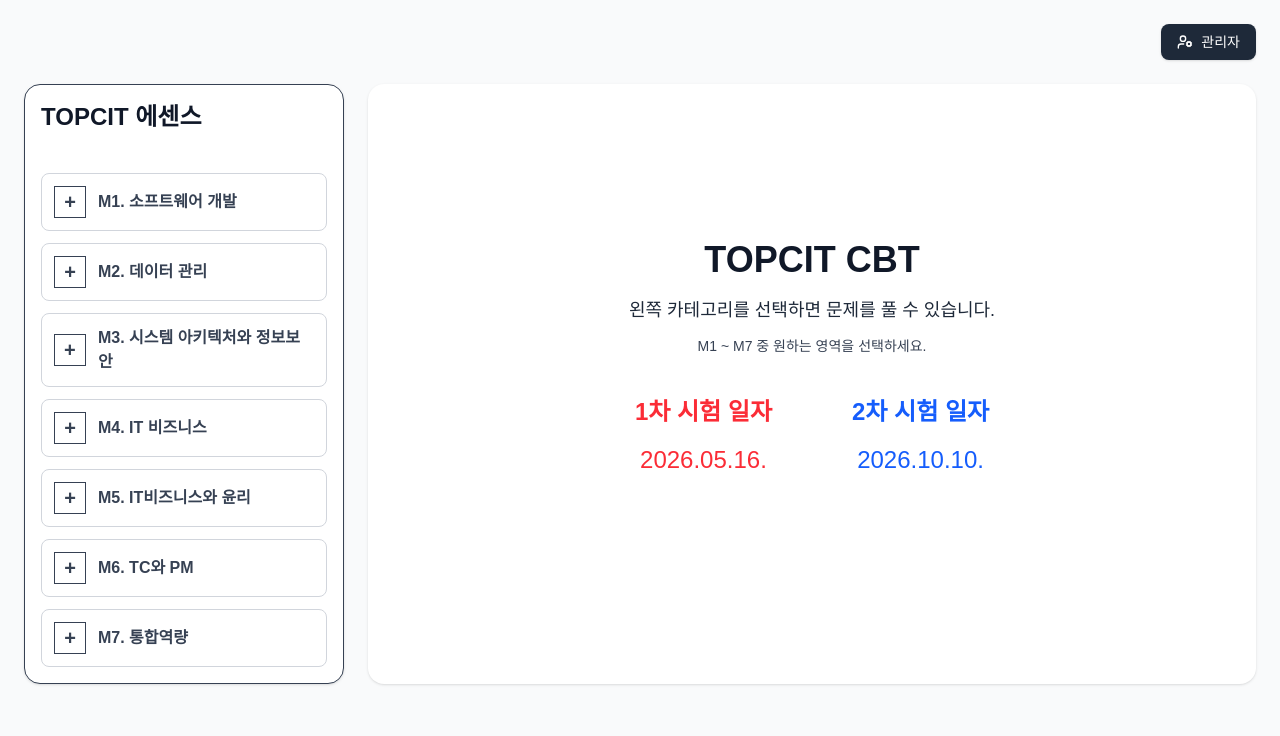
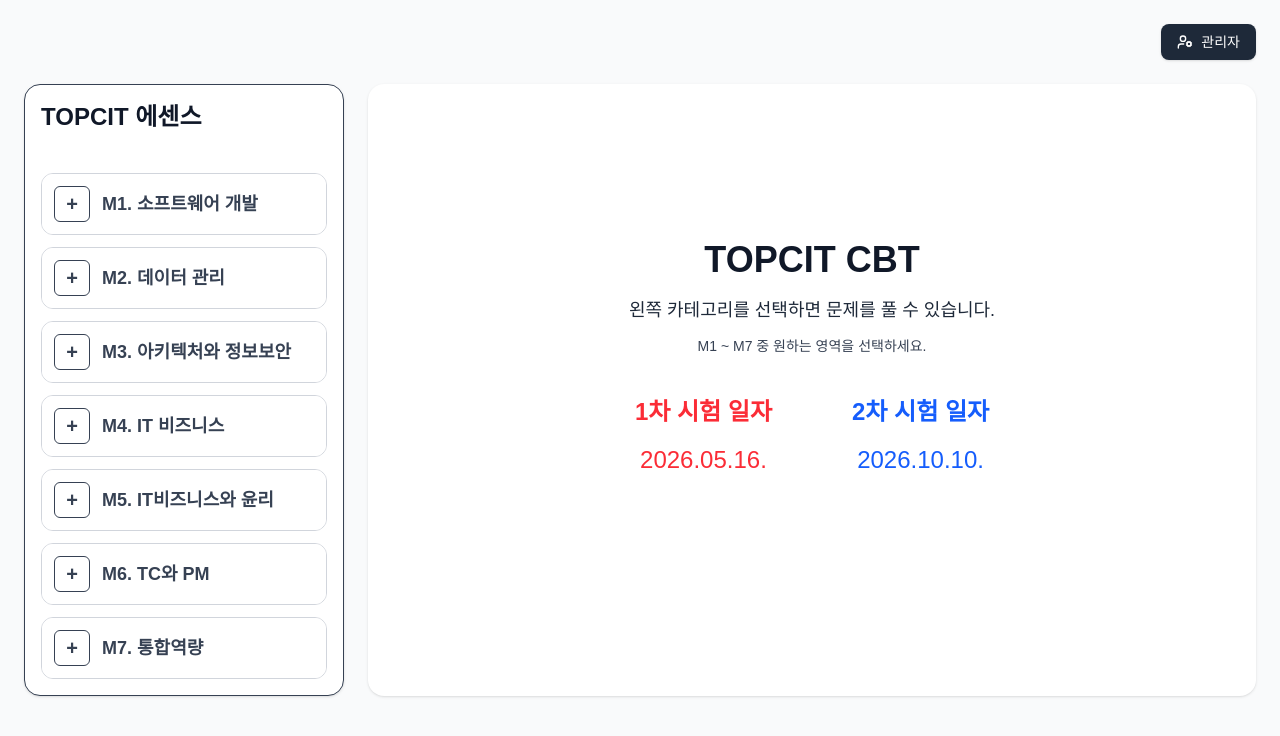
Before and after one commit to YANGYUNJIK/topcit, a Next.js app: page / in a window 1280 px wide. Shown: the top 736 px of the page. Built offline with nearby package versions, Linux system fonts and the light colour scheme.

Commit message:
update: Category_sub making fix

```diff
--- a/src/app/page.tsx
+++ b/src/app/page.tsx
@@ -1,24 +1,18 @@
 "use client";
 
 import Image from "next/image";
-import { UserCog } from "lucide-react";
 import { useEffect, useMemo, useState } from "react";
 import AnswerInput from "@/src/components/AnswerInput";
+import CategorySidebar from "@/src/components/CategorySidebar";
 import { Problem, ProblemCategory } from "@/src/types/problem";
-
-const categories: { key: ProblemCategory; label: string }[] = [
-  { key: "M1", label: "M1. 소프트웨어 개발" },
-  { key: "M2", label: "M2. 데이터 관리" },
-  { key: "M3", label: "M3. 시스템 아키텍처와 정보보안" },
-  { key: "M4", label: "M4. IT 비즈니스" },
-  { key: "M5", label: "M5. IT비즈니스와 윤리" },
-  { key: "M6", label: "M6. TC와 PM" },
-  { key: "M7", label: "M7. 통합역량" },
-];
+import { UserCog } from "lucide-react";
 
 export default function Home() {
   const [selectedCategory, setSelectedCategory] =
     useState<ProblemCategory | null>(null);
+  const [expandedCategory, setExpandedCategory] =
+    useState<ProblemCategory | null>(null);
+
   const [problems, setProblems] = useState<Problem[]>([]);
   const [loading, setLoading] = useState(false);
 
@@ -28,12 +22,6 @@ export default function Home() {
   const [gradingResult, setGradingResult] = useState<
     "correct" | "wrong" | null
   >(null);
-
-  useEffect(() => {
-    setCurrentIndex(0);
-    setShowExplanation(false);
-    setGradingResult(null);
-  }, [selectedCategory]);
 
   useEffect(() => {
     if (!selectedCategory) {
@@ -61,6 +49,23 @@ export default function Home() {
 
   const filteredProblems = useMemo(() => problems, [problems]);
   const currentProblem = filteredProblems[currentIndex];
+
+  const handleSelectCategory = (category: ProblemCategory) => {
+    setSelectedCategory(category);
+    setCurrentIndex(0);
+    setShowExplanation(false);
+    setGradingResult(null);
+  };
+
+  const handleToggleCategory = (category: ProblemCategory) => {
+    setExpandedCategory((prev) => (prev === category ? null : category));
+  };
+
+  const handleSelectProblem = (index: number) => {
+    setCurrentIndex(index);
+    setShowExplanation(false);
+    setGradingResult(null);
+  };
 
   const handleAnswerChange = (value: string) => {
     if (!currentProblem) return;
@@ -93,9 +98,7 @@ export default function Home() {
     if (!currentProblem) return;
 
     if (currentProblem.type === "essay" || currentProblem.type === "code") {
-      alert(
-        "서술형 및 코드 문제는 현재 자동 채점을 지원하지 않습니다.\n추후 업데이트 예정입니다.",
-      );
+      alert("서술형 및 코드 문제는 현재 자동 채점을 지원하지 않습니다.");
       return;
     }
 
@@ -140,41 +143,17 @@ export default function Home() {
           관리자
         </button>
       </div>
+
       <div className="mx-auto grid max-w-7xl grid-cols-1 gap-6 lg:grid-cols-[320px_1fr]">
-        <aside className="rounded-2xl border bg-white p-4 text-gray-700 shadow">
-          <div className="mb-10">
-            <button
-              onClick={() => {
-                setSelectedCategory(null);
-                setCurrentIndex(0);
-                setShowExplanation(false);
-                setGradingResult(null);
-              }}
-              className="text-2xl font-bold text-left text-gray-900 hover:text-blue-600"
-            >
-              TOPCIT 에센스
-            </button>
-          </div>
-
-          <div className="flex flex-col gap-3">
-            {categories.map((category) => (
-              <button
-                key={category.key}
-                onClick={() => setSelectedCategory(category.key)}
-                className={`flex items-center gap-3 rounded-lg border p-3 text-left font-semibold transition ${
-                  selectedCategory === category.key
-                    ? "border-blue-500 bg-blue-50 text-blue-700"
-                    : "border-gray-300 bg-white text-gray-700 hover:bg-gray-50"
-                }`}
-              >
-                <span className="flex h-8 w-8 items-center justify-center border text-xl font-bold">
-                  +
-                </span>
-                <span>{category.label}</span>
-              </button>
-            ))}
-          </div>
-        </aside>
+        <CategorySidebar
+          selectedCategory={selectedCategory}
+          expandedCategory={expandedCategory}
+          onSelectCategory={handleSelectCategory}
+          onToggleCategory={handleToggleCategory}
+          problems={filteredProblems}
+          currentIndex={currentIndex}
+          onSelectProblem={handleSelectProblem}
+        />
 
         <section className="rounded-2xl bg-white p-6 shadow">
           {!selectedCategory ? (
@@ -219,7 +198,10 @@ export default function Home() {
               </p>
 
               <button
-                onClick={() => setSelectedCategory(null)}
+                onClick={() => {
+                  setSelectedCategory(null);
+                  setExpandedCategory(null);
+                }}
                 className="rounded-lg bg-blue-600 px-5 py-2 text-white hover:bg-blue-700"
               >
                 ← 메인으로 돌아가기
@@ -228,16 +210,14 @@ export default function Home() {
           ) : (
             <>
               <div className="mb-4 flex items-center justify-between">
-                <h1 className="text-2xl font-bold  text-gray-800">
-                  TOPCIT CBT
-                </h1>
+                <h1 className="text-2xl font-bold text-gray-800">TOPCIT CBT</h1>
                 <p className="text-sm text-gray-700">
                   {currentIndex + 1} / {filteredProblems.length}
                 </p>
               </div>
 
               <div className="mb-6">
-                <h2 className="mb-2 text-xl font-semibold  text-gray-700">
+                <h2 className="mb-2 text-xl font-semibold text-gray-700">
                   {currentProblem.title}
                 </h2>
 
@@ -246,14 +226,17 @@ export default function Home() {
                     {currentProblem.content}
                   </p>
                 )}
+
                 {currentProblem.imageUrl && (
-                  <div className="relative w-full overflow-hidden rounded-xl border bg-gray-100 p-4">
+                  // <div className="relative flex w-full justify-center overflow-hidden rounded-xl border bg-gray-100 p-4">
+                  <div className="w-full rounded-xl border bg-gray-100 p-4">
                     <Image
                       src={currentProblem.imageUrl}
                       alt={currentProblem.title}
-                      width={1600}
-                      height={1200}
-                      className="mx-auto h-auto w-full max-h-[900px] object-contain"
+                      width={1200}
+                      height={900}
+                      className="w-full h-auto object-contain"
+                      // className="mx-auto h-auto max-h-[700px] w-auto max-w-full object-contain"
                     />
                   </div>
                 )}
@@ -272,7 +255,7 @@ export default function Home() {
                 <button
                   onClick={goPrev}
                   disabled={currentIndex === 0}
-                  className="rounded-lg bg-gray-600 px-4 py-2 disabled:opacity-50"
+                  className="rounded-lg bg-gray-600 px-4 py-2 text-white disabled:opacity-50"
                 >
                   이전 문제
                 </button>
--- a/src/components/CategorySidebar.tsx
+++ b/src/components/CategorySidebar.tsx
@@ -1,45 +1,132 @@
-import { ProblemCategory } from "@/src/types/problem";
+import { Problem, ProblemCategory } from "@/src/types/problem";
 
 interface CategorySidebarProps {
-  selectedCategory: ProblemCategory;
+  selectedCategory: ProblemCategory | null;
+  expandedCategory: ProblemCategory | null;
   onSelectCategory: (category: ProblemCategory) => void;
+  onToggleCategory: (category: ProblemCategory) => void;
+  problems: Problem[];
+  currentIndex: number;
+  onSelectProblem: (index: number) => void;
 }
 
 const categories: { key: ProblemCategory; label: string }[] = [
   { key: "M1", label: "M1. 소프트웨어 개발" },
   { key: "M2", label: "M2. 데이터 관리" },
-  { key: "M3", label: "M3. 시스템 아키텍처와 정보보안" },
+  { key: "M3", label: "M3. 아키텍처와 정보보안" },
   { key: "M4", label: "M4. IT 비즈니스" },
   { key: "M5", label: "M5. IT비즈니스와 윤리" },
   { key: "M6", label: "M6. TC와 PM" },
   { key: "M7", label: "M7. 통합역량" },
 ];
 
+const getProblemTypeLabel = (type: Problem["type"]) => {
+  switch (type) {
+    case "multiple":
+      return "객관식";
+    case "short":
+      return "단답형";
+    case "essay":
+      return "서술형";
+    case "code":
+      return "소스코드";
+    default:
+      return "";
+  }
+};
+
 export default function CategorySidebar({
   selectedCategory,
+  expandedCategory,
   onSelectCategory,
+  onToggleCategory,
+  problems,
+  currentIndex,
+  onSelectProblem,
 }: CategorySidebarProps) {
   return (
-    <aside className="w-full rounded-2xl border bg-white p-4 shadow">
-      <h2 className="mb-4 text-2xl font-bold">문항 목록</h2>
+    <aside className="rounded-2xl border bg-white p-4 text-gray-700 shadow">
+      <div className="mb-10">
+        <h2 className="text-2xl font-bold text-gray-900">TOPCIT 에센스</h2>
+      </div>
 
       <div className="flex flex-col gap-3">
-        {categories.map((category) => (
-          <button
-            key={category.key}
-            onClick={() => onSelectCategory(category.key)}
-            className={`flex items-center gap-3 rounded-lg border p-3 text-left font-semibold transition ${
-              selectedCategory === category.key
-                ? "border-blue-500 bg-blue-50 text-blue-700"
-                : "border-gray-300 bg-white text-gray-700 hover:bg-gray-50"
-            }`}
-          >
-            <span className="flex h-8 w-8 items-center justify-center border text-xl font-bold">
-              +
-            </span>
-            <span>{category.label}</span>
-          </button>
-        ))}
+        {categories.map((category) => {
+          const isSelected = selectedCategory === category.key;
+          const isExpanded = expandedCategory === category.key;
+
+          return (
+            <div
+              key={category.key}
+              className={`overflow-hidden rounded-xl border transition ${
+                isSelected ? "border-blue-500" : "border-gray-300"
+              }`}
+            >
+              <div
+                className={`flex items-center gap-3 p-3 ${
+                  isSelected
+                    ? "bg-blue-50 text-blue-700"
+                    : "bg-white text-gray-700"
+                }`}
+              >
+                <button
+                  type="button"
+                  onClick={(e) => {
+                    e.stopPropagation();
+                    onSelectCategory(category.key);
+                    onToggleCategory(category.key);
+                  }}
+                  className="flex h-9 w-9 shrink-0 items-center justify-center rounded-md border border-current text-xl font-bold transition hover:bg-white/70"
+                >
+                  {isExpanded ? "-" : "+"}
+                </button>
+
+                <button
+                  type="button"
+                  onClick={() => onSelectCategory(category.key)}
+                  className="flex-1 text-left text-lg font-semibold transition hover:opacity-80"
+                >
+                  {category.label}
+                </button>
+              </div>
+
+              {isExpanded && isSelected && problems.length > 0 && (
+                <div className="border-t bg-gray-50 p-3">
+                  <div className="flex flex-col gap-2">
+                    {problems.map((problem, index) => {
+                      const isCurrent = index === currentIndex;
+
+                      return (
+                        <button
+                          key={problem.id}
+                          type="button"
+                          onClick={() => onSelectProblem(index)}
+                          className={`flex items-center justify-between rounded-lg border px-3 py-2 text-left transition ${
+                            isCurrent
+                              ? "border-blue-500 bg-blue-100 text-blue-700"
+                              : "border-gray-200 bg-white text-gray-800 hover:border-gray-300 hover:bg-gray-100"
+                          }`}
+                        >
+                          <span className="font-semibold">{index + 1}번</span>
+
+                          <span
+                            className={`rounded-md px-2 py-1 text-xs font-semibold ${
+                              isCurrent
+                                ? "bg-blue-200 text-blue-800"
+                                : "bg-gray-100 text-gray-600"
+                            }`}
+                          >
+                            {getProblemTypeLabel(problem.type)}
+                          </span>
+                        </button>
+                      );
+                    })}
+                  </div>
+                </div>
+              )}
+            </div>
+          );
+        })}
       </div>
     </aside>
   );
```
